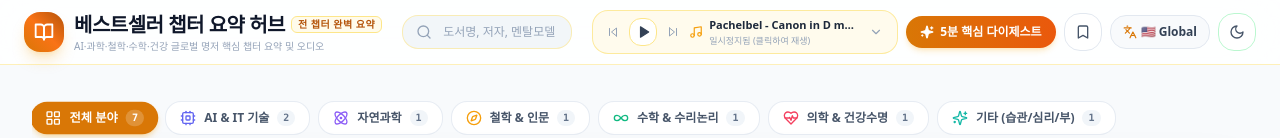
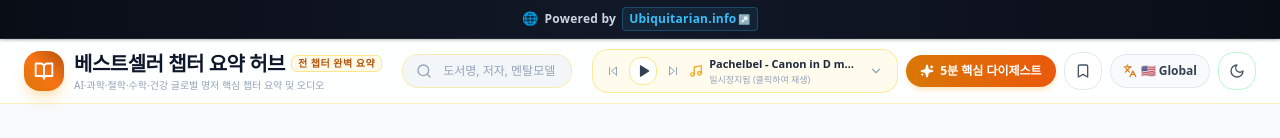
Before and after one commit to jlim33/bestseller-books-summary-hub, a Next.js app: page / in a window 1280 px wide. Shown: the top 138 px of the page. Built offline with nearby package versions, Linux system fonts and the light colour scheme.

Commit message:
feat: add Powered by Ubiquitarian.info banner and hyperlink

```diff
--- a/src/app/layout.tsx
+++ b/src/app/layout.tsx
@@ -23,6 +23,17 @@ export default function RootLayout({
   return (
     <html lang="ko" className={`${inter.variable} ${notoSansKr.variable}`} suppressHydrationWarning>
       <body className="bg-slate-50 dark:bg-slate-950 text-slate-900 dark:text-slate-100 min-h-screen font-sans antialiased selection:bg-amber-500 selection:text-white">
+        {/* ==================== UBIQUITARIAN BRAND BANNER ==================== */}
+        <aside className="ubiquitarian-banner" style={{ background: 'linear-gradient(90deg, #090d16 0%, #111827 50%, #090d16 100%)', color: '#cbd5e1', fontSize: '12px', fontWeight: 600, textAlign: 'center', padding: '7px 14px', borderBottom: '1px solid rgba(255, 255, 255, 0.08)', display: 'flex', alignItems: 'center', justifyContent: 'center', gap: '8px', zIndex: 99999, position: 'relative', letterSpacing: '0.02em', boxShadow: '0 1px 3px rgba(0,0,0,0.3)' }}>
+          <span style={{ display: 'inline-flex', alignItems: 'center', gap: '6px' }}>
+            <span style={{ fontSize: '13px' }}>🌐</span>
+            <span>Powered by</span>
+            <a href="https://www.ubiquitarian.info" target="_blank" rel="noopener noreferrer" style={{ color: '#38bdf8', textDecoration: 'none', fontWeight: 700, padding: '2px 6px', borderRadius: '4px', background: 'rgba(56, 189, 248, 0.08)', border: '1px solid rgba(56, 189, 248, 0.25)' }}>
+              Ubiquitarian.info
+              <span style={{ fontSize: '10px', marginLeft: '2px' }}>↗</span>
+            </a>
+          </span>
+        </aside>
         {children}
       </body>
     </html>
```
